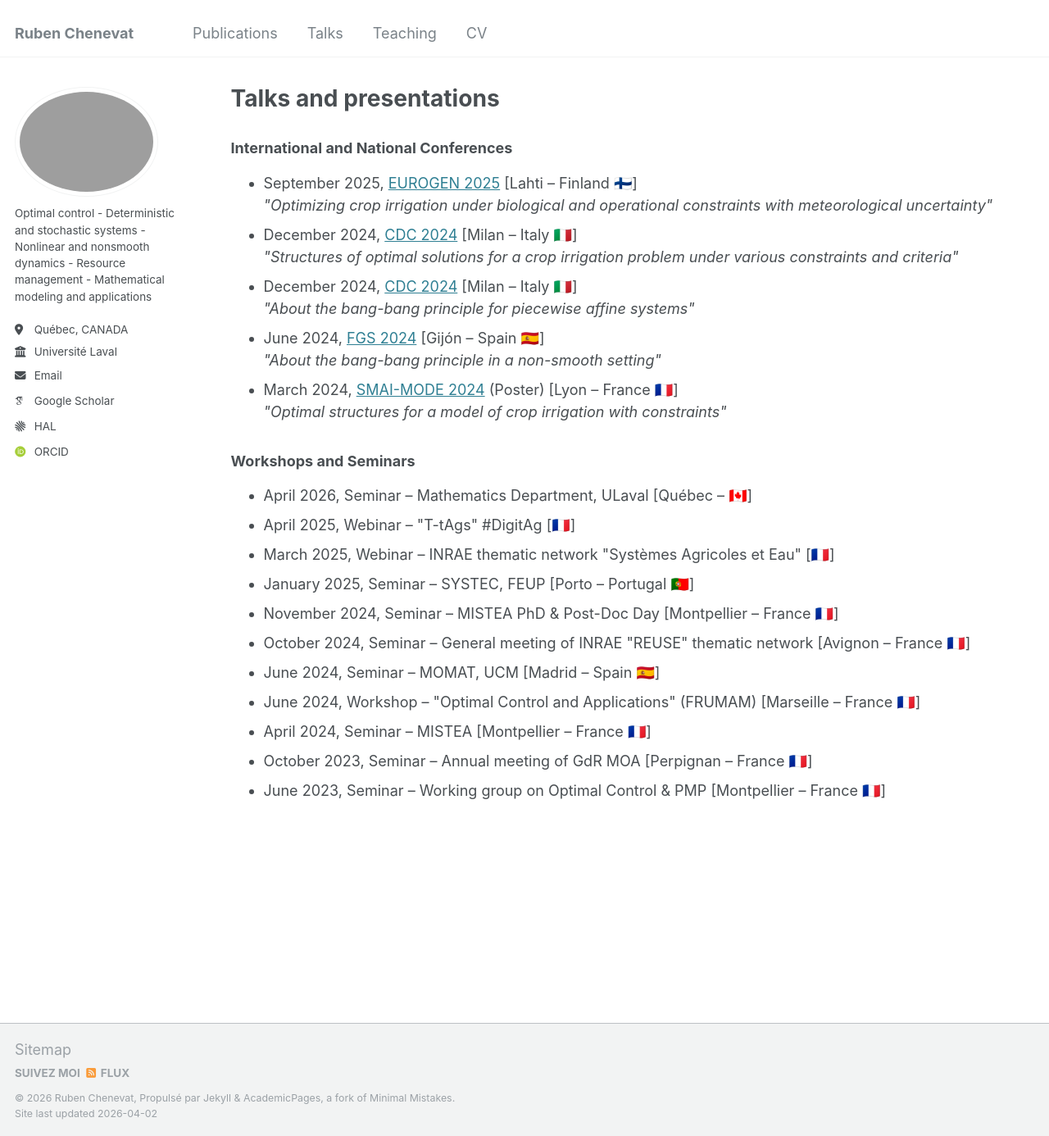
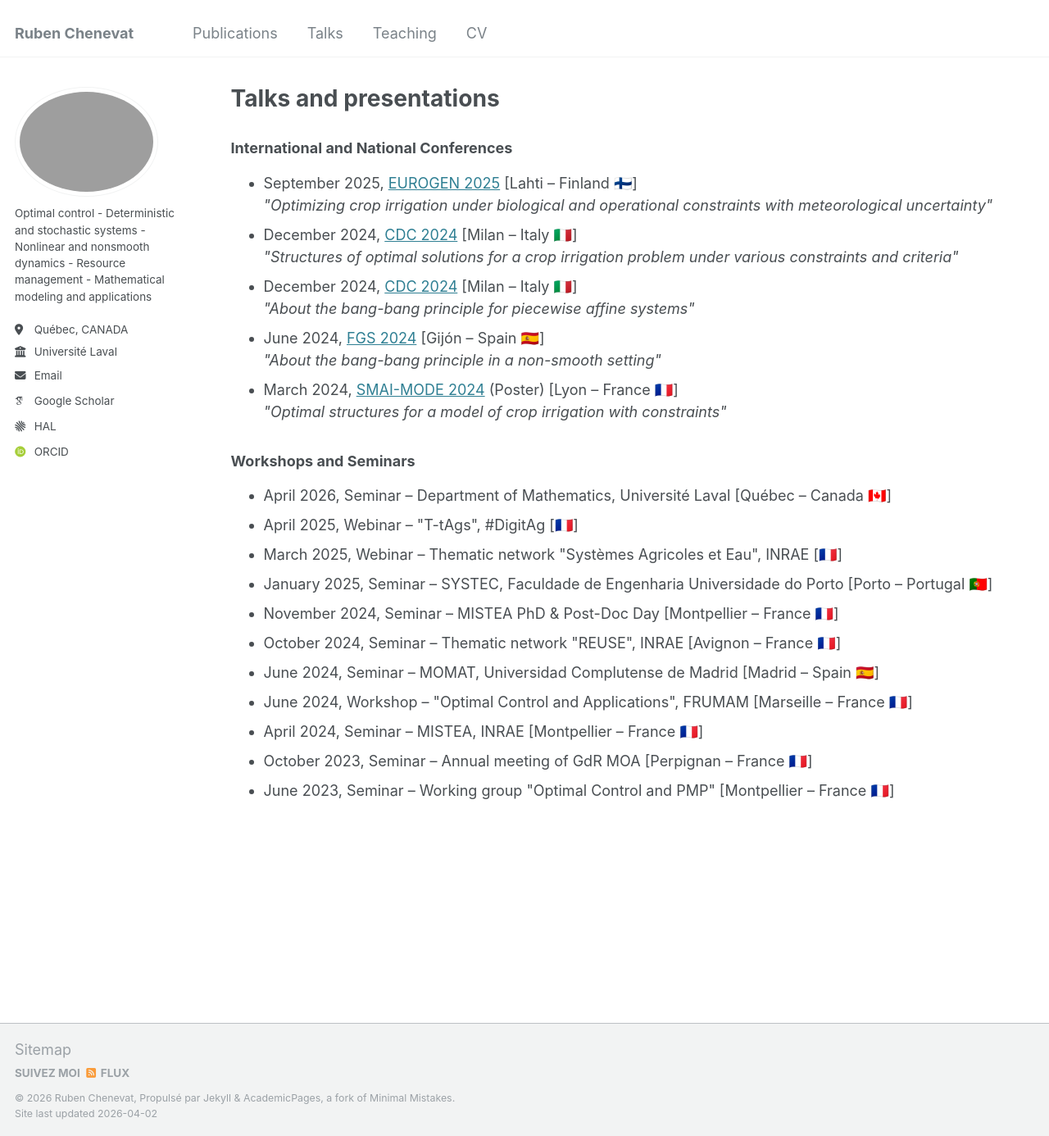
Before and after one commit to rubenchenevat/rubenchenevat.github.io, a Jekyll site: the page built from _pages/talks.html, in a window 1280 px wide and 1386 px high. Shown: the whole window at 82% size. Built offline with Jekyll 4.4.1, drawn with Linux system fonts in a browser that asks for light colours; some web fonts are replaced.

Commit message:
Update talks.html

```diff
--- a/_pages/talks.html
+++ b/_pages/talks.html
@@ -44,15 +44,15 @@ author_profile: true
 <h3>Workshops and Seminars</h3>
 
 <ul>
-    <li>April 2026, Seminar &ndash; Mathematics Department, ULaval [Québec &ndash; 🇨🇦]</li>
-    <li>April 2025, Webinar &ndash; "T-tAgs" #DigitAg [🇫🇷]</li>
-    <li>March 2025, Webinar &ndash; INRAE thematic network "Systèmes Agricoles et Eau" [🇫🇷]</li>
-    <li>January 2025, Seminar &ndash; SYSTEC, FEUP [Porto &ndash; Portugal 🇵🇹]</li>
+    <li>April 2026, Seminar &ndash; Department of Mathematics, Université Laval [Québec &ndash; Canada 🇨🇦]</li>
+    <li>April 2025, Webinar &ndash; "T-tAgs", #DigitAg [🇫🇷]</li>
+    <li>March 2025, Webinar &ndash; Thematic network "Systèmes Agricoles et Eau", INRAE [🇫🇷]</li>
+    <li>January 2025, Seminar &ndash; SYSTEC, Faculdade de Engenharia Universidade do Porto [Porto &ndash; Portugal 🇵🇹]</li>
     <li>November 2024, Seminar &ndash; MISTEA PhD & Post-Doc Day [Montpellier &ndash; France 🇫🇷]</li>
-    <li>October 2024, Seminar &ndash; General meeting of INRAE "REUSE" thematic network [Avignon &ndash; France 🇫🇷]</li>
-    <li>June 2024, Seminar &ndash; MOMAT, UCM [Madrid &ndash; Spain 🇪🇸]</li>
-    <li>June 2024, Workshop &ndash; "Optimal Control and Applications" (FRUMAM) [Marseille &ndash; France 🇫🇷]</li>
-    <li>April 2024, Seminar &ndash; MISTEA [Montpellier &ndash; France 🇫🇷]</li>
+    <li>October 2024, Seminar &ndash; Thematic network "REUSE", INRAE [Avignon &ndash; France 🇫🇷]</li>
+    <li>June 2024, Seminar &ndash; MOMAT, Universidad Complutense de Madrid [Madrid &ndash; Spain 🇪🇸]</li>
+    <li>June 2024, Workshop &ndash; "Optimal Control and Applications", FRUMAM [Marseille &ndash; France 🇫🇷]</li>
+    <li>April 2024, Seminar &ndash; MISTEA, INRAE [Montpellier &ndash; France 🇫🇷]</li>
     <li>October 2023, Seminar &ndash; Annual meeting of GdR MOA [Perpignan &ndash; France 🇫🇷]</li>
-    <li>June 2023, Seminar &ndash; Working group on Optimal Control & PMP [Montpellier &ndash; France 🇫🇷]</li>
+    <li>June 2023, Seminar &ndash; Working group "Optimal Control and PMP" [Montpellier &ndash; France 🇫🇷]</li>
 </ul>
```
